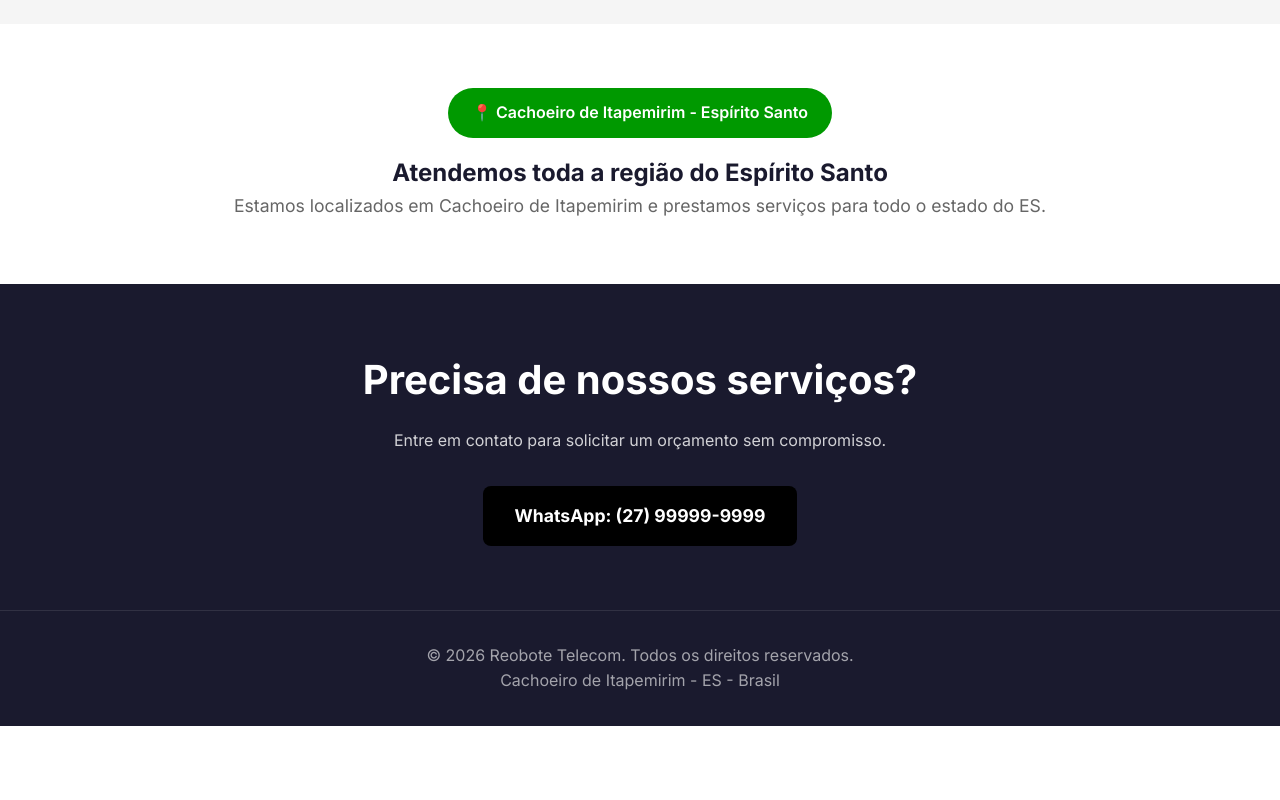
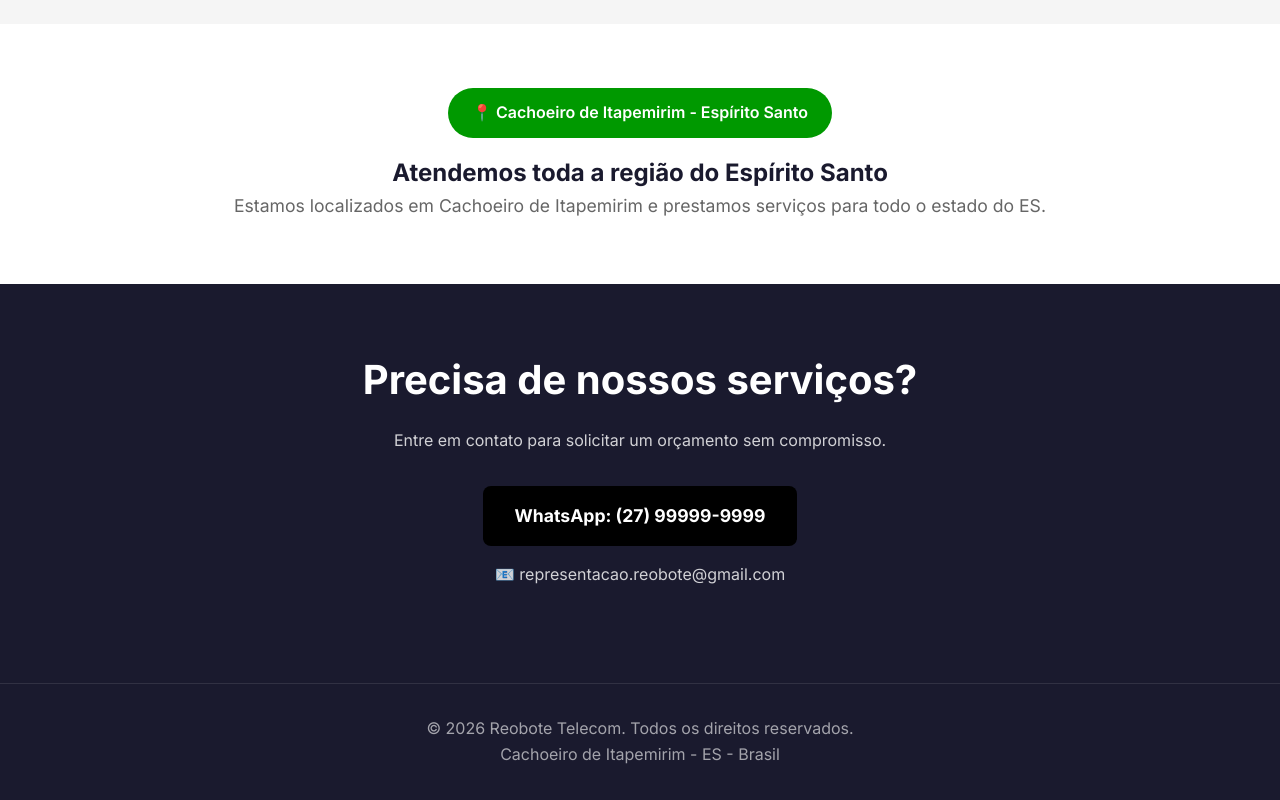
Before and after one commit to clawdney/reobote-telecom, a plain HTML site: page index.html in a window 1280 px wide. Shown: the part 2255-3055 px from the top of the page. Before the commit the page ends 2981 px from the top, so only its background shows below. Drawn offline with Linux system fonts and the light colour scheme.

Commit message:
Add email contact: representacao.reobote@gmail.com

```diff
--- a/index.html
+++ b/index.html
@@ -457,6 +457,7 @@
         <h2>Precisa de nossos serviços?</h2>
         <p>Entre em contato para solicitar um orçamento sem compromisso.</p>
         <a href="https://wa.me/5527999999999" class="contact-button">WhatsApp: (27) 99999-9999</a>
+        <p style="margin-top: 1rem;">📧 representacao.reobote@gmail.com</p>
     </section>
 
     <footer>
```
